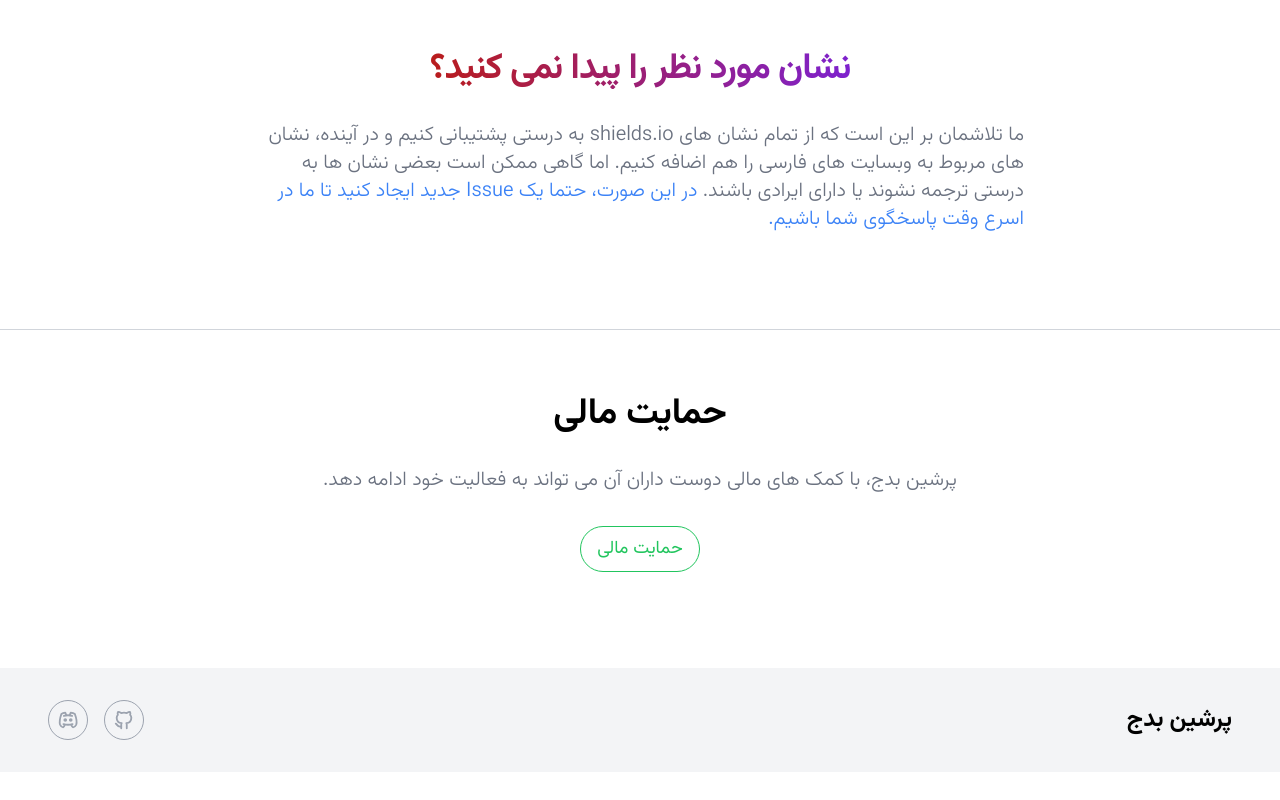
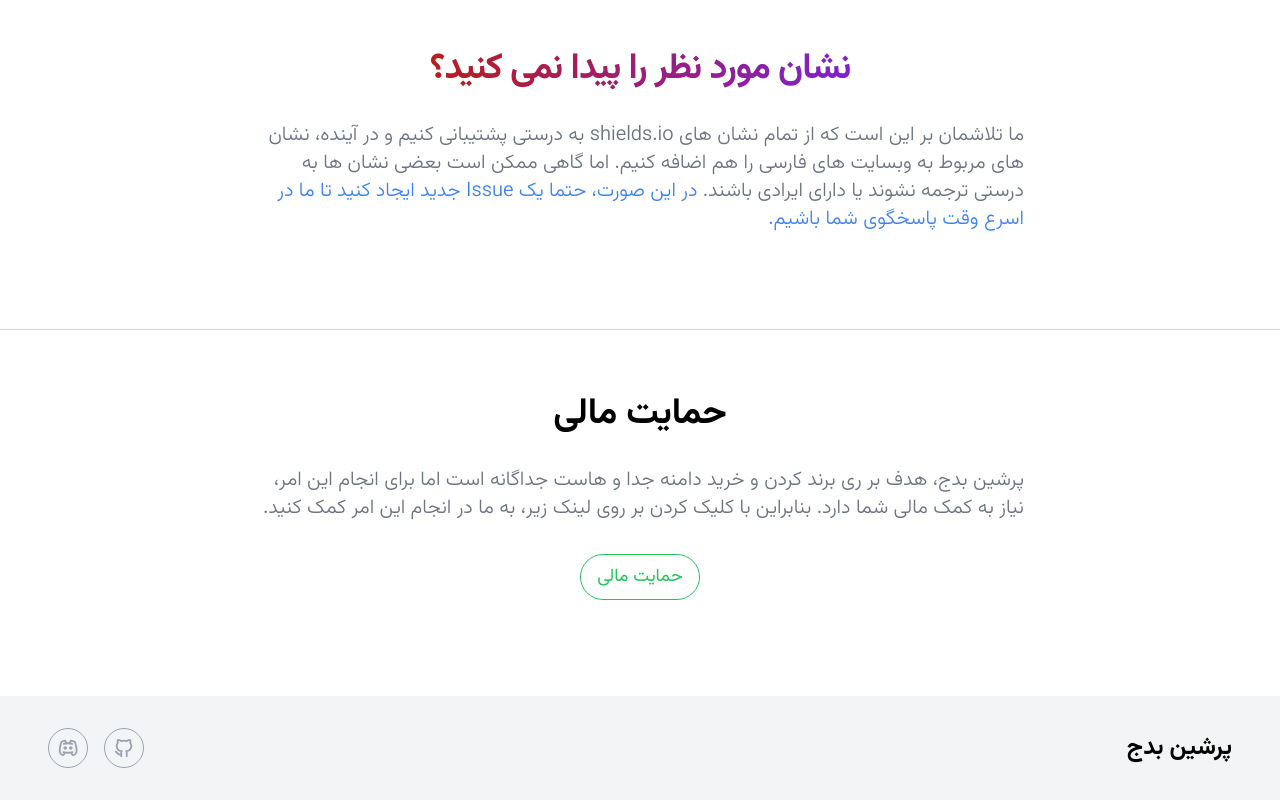
Before and after one commit to kasraghoreyshi/persian-badge, a Next.js app: page / in a window 1280 px wide. Shown: the part 4590-5390 px from the top of the page. Before the commit the page ends 5362 px from the top, so only its background shows below. Built offline with nearby package versions, Linux system fonts and the light colour scheme.

Commit message:
Donation link

```diff
--- a/pages/index.tsx
+++ b/pages/index.tsx
@@ -301,12 +301,19 @@
       <Section>
         <h1 className="text-2xl lg:text-4xl font-bold">حمایت مالی</h1>
         <Paragraph>
-          پرشین بدج، با کمک های مالی دوست داران آن می تواند به فعالیت خود ادامه
-          دهد.
+          پرشین بدج، هدف بر ری برند کردن و خرید دامنه جدا و هاست جداگانه است اما
+          برای انجام این امر، نیاز به کمک مالی شما دارد. بنابراین با کلیک کردن
+          بر روی لینک زیر، به ما در انجام این امر کمک کنید.
         </Paragraph>
-        <button className="px-4 py-2 rounded-full border border-green-500 text-green-500 text-lg">
-          حمایت مالی
-        </button>
+        <Link
+          href="https://www.coffeebede.com/kasragh"
+          target={"_blank"}
+          referrerPolicy="no-referrer"
+        >
+          <a className="px-4 py-2 rounded-full border border-green-500 text-green-500 text-lg">
+            حمایت مالی
+          </a>
+        </Link>
       </Section>
       <div className="py-8 px-12 mt-24 w-full bg-gray-100 flex items-center justify-between">
         <h1 className="text-2xl font-bold">پرشین بدج</h1>
```
